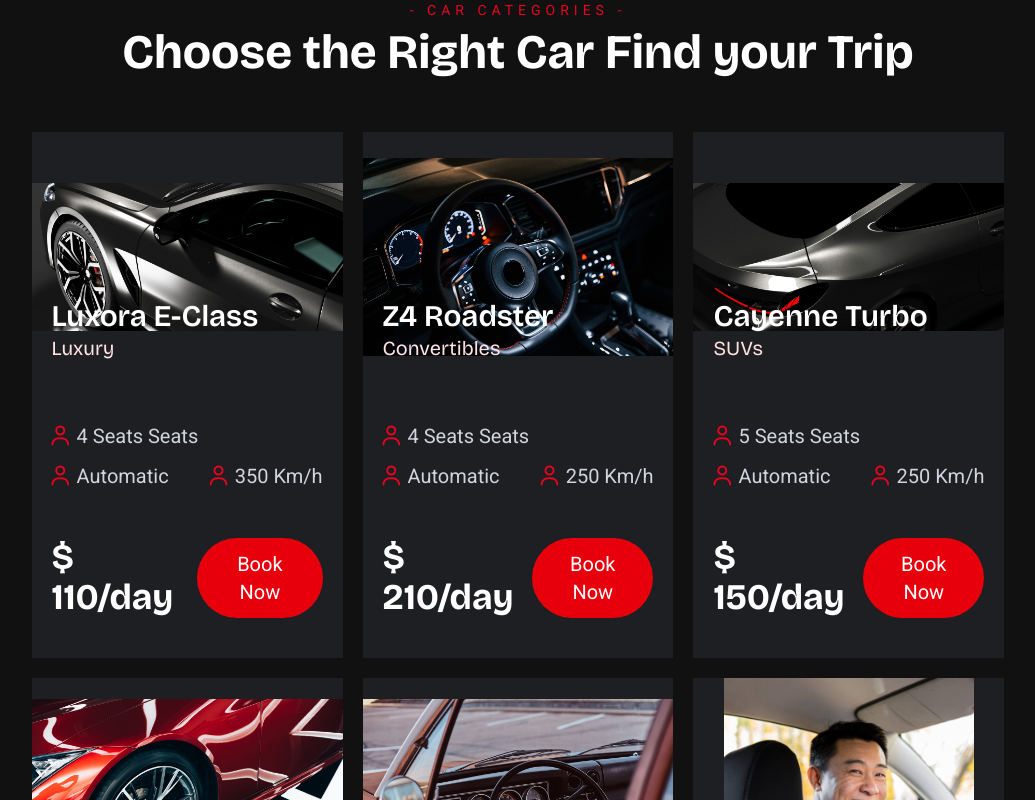
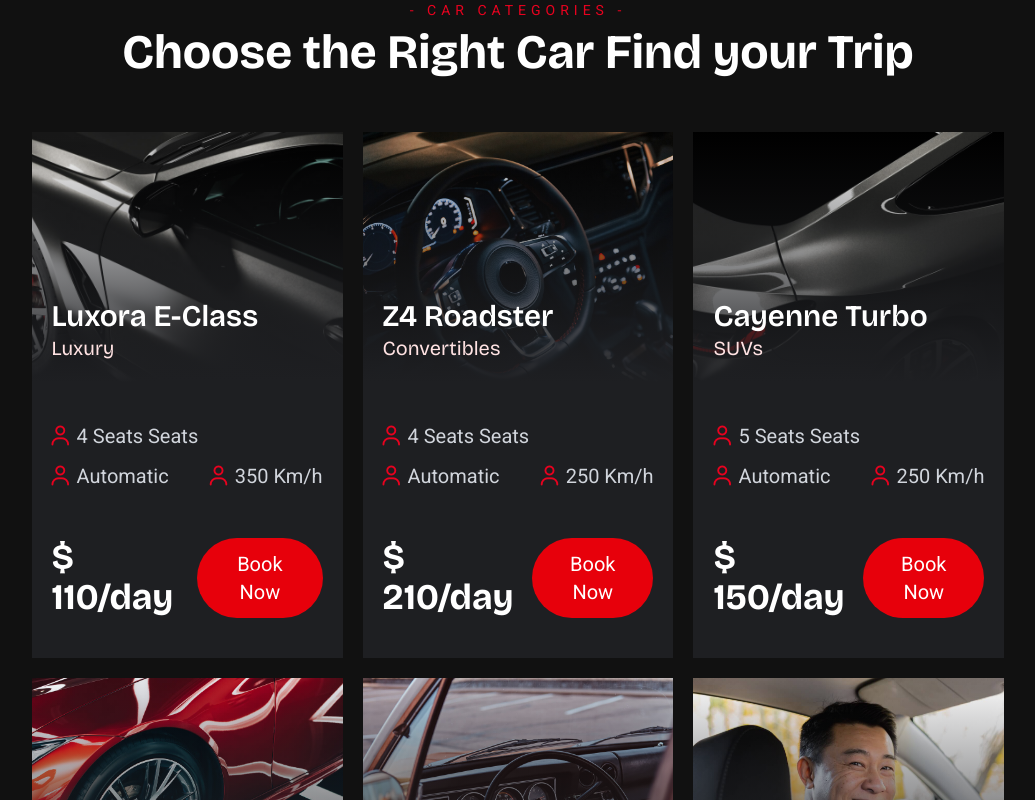
Before and after one commit to Jisap/vite-carrental2-2025, a React (Vite) app: page / in a window 1280 px wide. Shown: the part 4040-4840 px from the top of the page, without its empty margins (122-1157 px from the left). Built offline with nearby package versions, Linux system fonts and the light colour scheme.

Commit message:
Enhance Car component styling with new gradient overlay for improved visual appeal. Update CSS to define car image styles and adjust Tailwind classes for better responsiveness.

```diff
--- a/src/Components/Cars.jsx
+++ b/src/Components/Cars.jsx
@@ -16,11 +16,11 @@
       <div className='grid grid-cols-1 md:grid-cols-2 xl:grid-cols-3 gap-5'>
         {cardata.map((car) => (
           <div key={car.id} className="car-item group bg-[#1e1f22] relative w-full">
-            <div className="car-image w-full relative h-[250px] overflow-hidden">
+            <div className="car-image w-full relative h-[250px] overflow-hidden after:content-[''] after:absolute after:inset-0 after:z-0 after:bg-gradient-to-b after:from-transparent after:to-[#1E1F22]">
               <img
                 src={car.image}
                 alt={car.title}
-                className="w-full h-full object-contain md:object-center group-hover:scale-110 transition-all duration-300"
+                className="w-full h-full object-cover group-hover:scale-110 transition-all duration-300"
               />
 
               <div className="car-info absolute bottom-0 p-5 left-0 z-10">
```
Also changed, not shown: src/index.css (+13 -0 lines).
